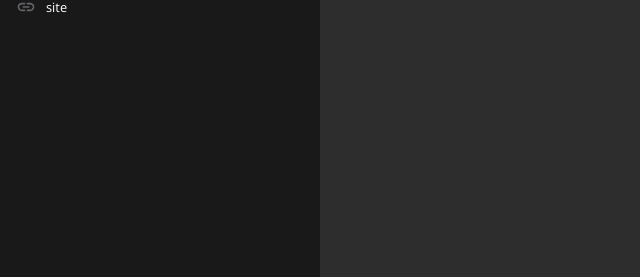
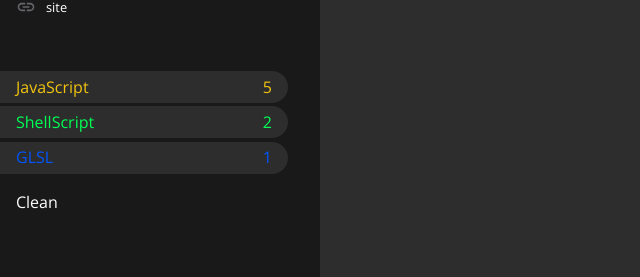
Before and after one commit to lavarinimoreira/github-api, a React (Create React App) app: page /repositories in a window 1280 px wide. Shown: the part 392-669 px from the top of the page, without its empty margins (0-640 px from the left). Built offline with nearby package versions, Linux system fonts and the light colour scheme.

Commit message:
Adding Filter component

```diff
--- /dev/null
+++ b/src/pages/RepositoriesPage/Filter/index.jsx
@@ -0,0 +1,32 @@
+import React from 'react'
+
+import { Container, Selector, Cleaner } from './styles'
+
+const Filter = function() {
+  const langs = [
+    {name: 'JavaScript', count: 5, color: '#f1c40f'},
+    {name: 'ShellScript', count: 2, color: '#0f5'},
+    {name: 'GLSL', count: 1, color: '#05f'},
+  ];
+
+  const selectors = langs.map(({name, count, color}) => (
+    <Selector
+      key={name.toLowerCase()}
+      color={color}
+    >
+      <span>{name}</span>
+      <span>{count}</span>
+    </Selector>
+  ));
+
+  return (
+    <Container>
+      {selectors}
+      <Cleaner>
+        Clean
+      </Cleaner>
+    </Container>
+  )
+}
+
+export default Filter;
--- /dev/null
+++ b/src/pages/RepositoriesPage/Filter/styles.js
@@ -0,0 +1,62 @@
+import styled from "styled-components";
+
+export const Container = styled.div`
+    display: grid;
+    grid-template-columns: auto;
+    gap: 0.2rem;
+    margin: 1rem auto;
+    padding-right: 2rem;
+
+    @media screen and (max-width: ${(props) => props.theme.breakpoints.md}) {
+        grid-template-columns: auto auto;
+        gap: 0.8rem;
+        padding: 0 1rem;
+    }
+`;
+
+export const Selector = styled.button`
+    display: flex;
+    align-items: center;
+    justify-content: space-between;
+    background: ${(props) => props.theme.colors.container};
+    color:${(props) => props.color || props.theme.colors.text};
+    width: 100%;
+    min-height: 2rem;
+    border: none;
+    border-radius: 0 20px 20px 0;
+    transition: background 0.3s, transform 0.3s;
+    padding: 0 1rem;
+
+    &:hover,
+    &.selected {
+        background: ${(props) => props.color || props.theme.colors.light};
+        color:${(props) =>
+            props.color ? props.theme.colors.white : props.theme.colors.black
+        };
+    }
+
+    @media screen and (max-width: ${(props) => props.theme.breakpoints.md}){
+        border-radius: 20px;
+        &:hover,
+        &.selected {
+            transform: translateX(0) scale(1.02);
+        }
+    }
+`;
+
+export const Cleaner = styled.button`
+    background: transparent;
+    color:${(props) => props.theme.colors.text};
+    border: none;
+    text-align: left;
+    padding: 1rem;
+
+    &:hover {
+        color: rgba(255, 255, 255, 0.5)
+    }
+
+    @media screen and (max-width: ${(props) => props.theme.breakpoints.md}){
+        text-align: center;
+        padding: 0 1rem;
+    }
+`;
--- a/src/pages/RepositoriesPage/index.jsx
+++ b/src/pages/RepositoriesPage/index.jsx
@@ -2,6 +2,7 @@
 
 import { Container, Sidebar, Main } from './styles';
 import Profile from './Profile';
+import Filter from './Filter';
 
 
 function RepositoriesPage() {
@@ -9,6 +10,7 @@
     <Container>
       <Sidebar>
        <Profile />
+       <Filter />
       </Sidebar>
       <Main>Main</Main>
     </Container>
```
